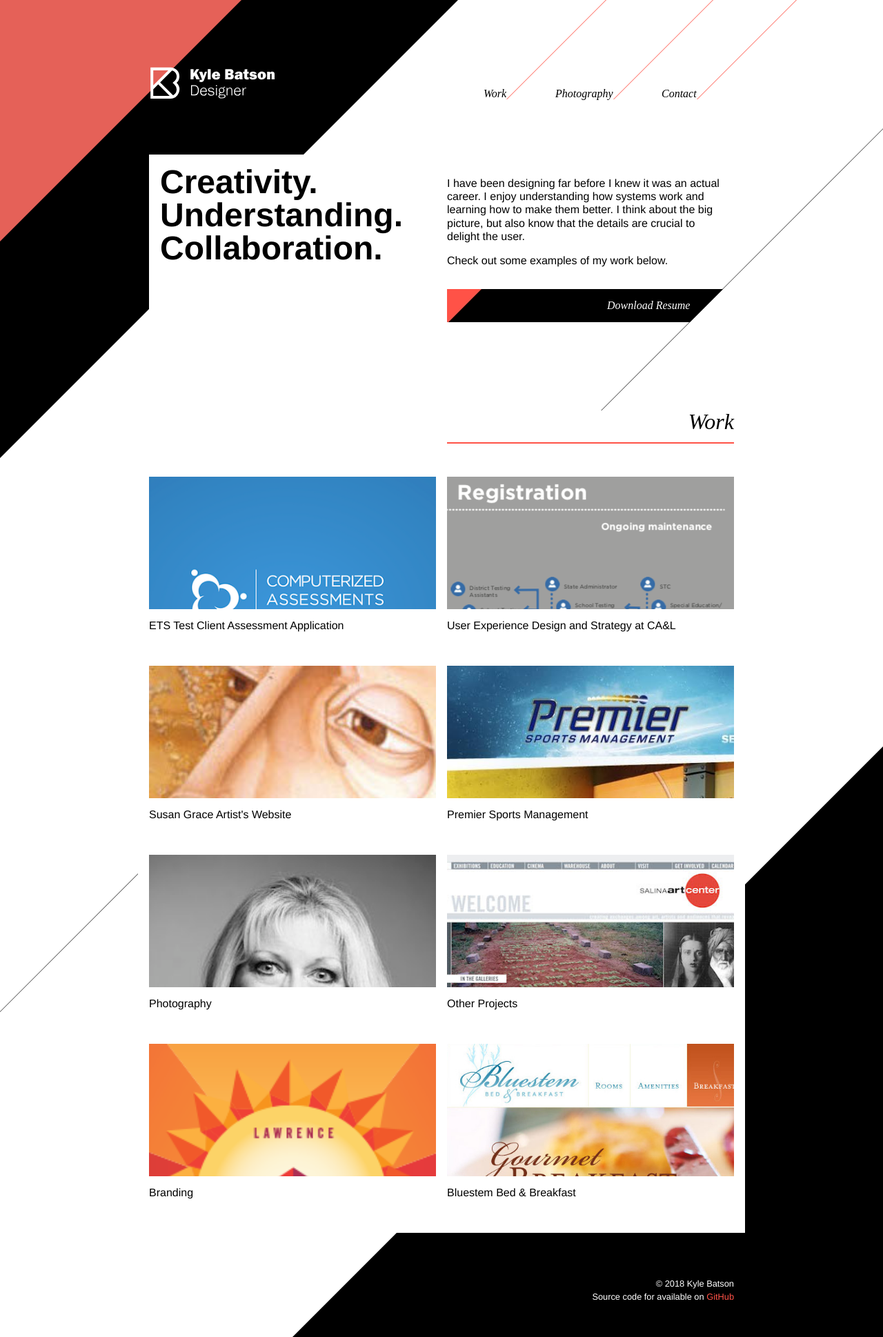
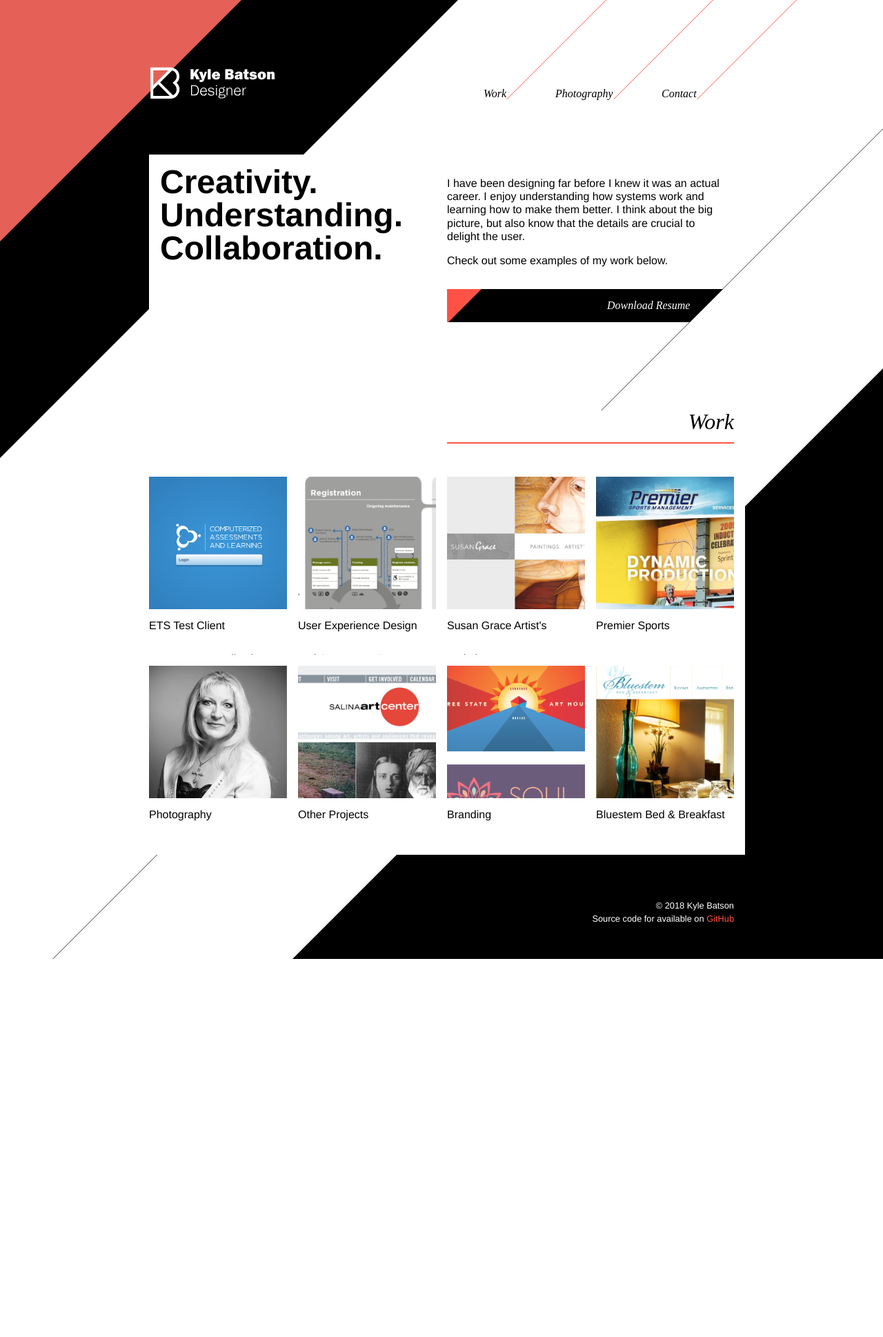
Before and after one commit to kbatson/kylebatson.com, a Jekyll site: the page built from site/index.md, in a window 1280 px wide. Shown: the whole page at 69% size. Built offline with Jekyll 4.4.1, drawn with Linux system fonts in a browser that asks for light colours; some web fonts are replaced; after the commit the page ends 1390 px from its top, so only the background shows below that.

Commit message:
Updated portfolio thumbnails, updated styles

```diff
--- a/site/assets/css/kb-global.scss
+++ b/site/assets/css/kb-global.scss
@@ -27,15 +27,12 @@ body {
     grid-template-columns: 0px repeat(6, 1fr) 0px;
     grid-template-rows: 1rem repeat(auto-fill, 3rem);
     grid-gap: 1rem;
+    overflow: hidden;
 }
 
 a {
     color: $highlightColor;
     text-decoration: none;
-
-    &:hover {
-        text-decoration: underline;
-    }
 }
 
 header {
--- a/site/assets/css/kb-home.scss
+++ b/site/assets/css/kb-home.scss
@@ -89,6 +89,7 @@
     padding-right: 1rem;
     position: relative;
     margin-bottom: 3rem;
+    clear: both;
 
     &:after {
         content: "";
@@ -197,7 +198,7 @@
     }
 
     #examples {
-        grid-template-columns: repeat(2, minmax(6rem, 1fr));
+        grid-template-columns: repeat(auto-fill, minmax(12rem, 1fr));
         grid-gap: 1rem;
         position: relative;
         z-index: 1;
@@ -205,7 +206,7 @@
 
     #examples h2 {
         grid-row: 1;
-        grid-column: 1 / span 2;
+        grid-column: 1 / -1;
         width: calc(50% - .5rem);
         padding-right: 0;
         justify-self: end;
```
Also changed, not shown: site/assets/images/bluestem-thumb.jpg, site/assets/images/other-thumb.jpg, site/assets/images/photo-thumb.jpg, site/assets/images/portfolio-logos-thumb.png, site/assets/images/premier-thumb.jpg, site/assets/images/susan-thumb.jpg, site/assets/images/testclient-thumb.png, site/assets/images/ux-thumb.png.
